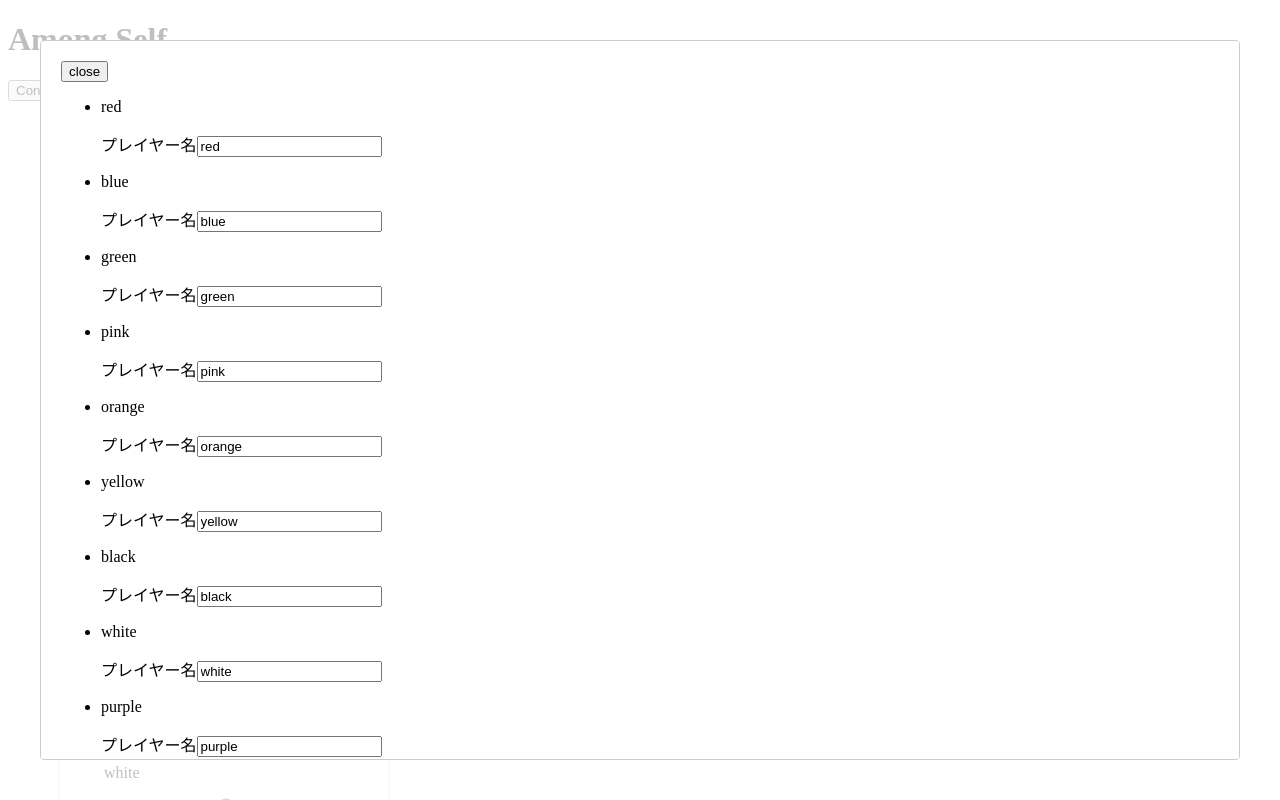
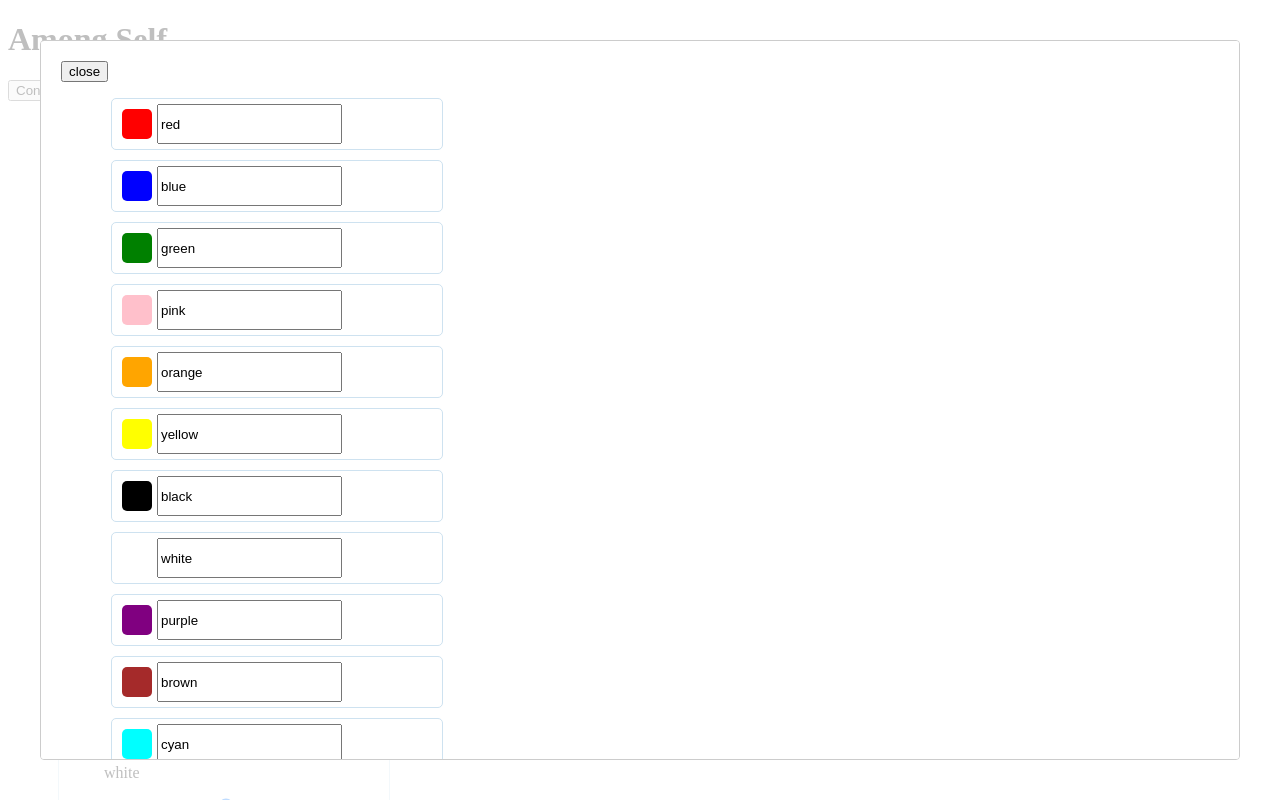
Before and after one commit to yensaki/among-self, a Next.js app: page / in a window 1280 px wide. Both pictures are taken after a click on the button "Config". Shown: the top 800 px of the page. Built offline with nearby package versions, Linux system fonts and the light colour scheme.

Commit message:
Config Modal li design

```diff
--- a/components/CrewForm.tsx
+++ b/components/CrewForm.tsx
@@ -1,4 +1,5 @@
 import { useState } from 'react'
+import styled from 'styled-components'
 import Crew from '../models/crew'
 
 type CrewProps = {
@@ -14,31 +15,30 @@ const CrewForm = ({crew, onChange}: CrewProps) => {
       onChange(newCrew)
   }
   return (
-      <li>
-          <p>{formCrew.color}</p>
-          <label>プレイヤー名</label>
+      <FormList>
+          <Square style={{backgroundColor: formCrew.color}} />
           <input type="text" name="name" value={formCrew.name} onChange={(e) => HandleChangeText(e)} />
-      </li>
+      </FormList>
   )
 }
 
 
-// const FormList = styled.li`
-//     display: flex;
-//     list-style: none;
-//     width: 320px;
-//     border: 1px solid #cee2f0;
-//     border-radius: 5px 5px;
-//     margin: 10px;
-//     padding: 5px;
-// `
+const FormList = styled.li`
+    display: flex;
+    list-style: none;
+    width: 320px;
+    border: 1px solid #cee2f0;
+    border-radius: 5px 5px;
+    margin: 10px;
+    padding: 5px;
+`
 
-// const Square = styled.div`
-//     border-radius: 5px;
-//     width: 30px;
-//     height: 30px;
-//     margin: 5px;
-// `
+const Square = styled.div`
+    border-radius: 5px;
+    width: 30px;
+    height: 30px;
+    margin: 5px;
+`
 
 
 export default CrewForm
--- a/pages/index.tsx
+++ b/pages/index.tsx
@@ -68,7 +68,6 @@ const IndexPage = () => {
                   <CrewForm crew={crew} onChange={onChangeHandle} key={crew.index} />
                 )}
             </ul>
-            <input type="submit" value="決定" />
         </form>
       </Modal>
     </Layout>
```
